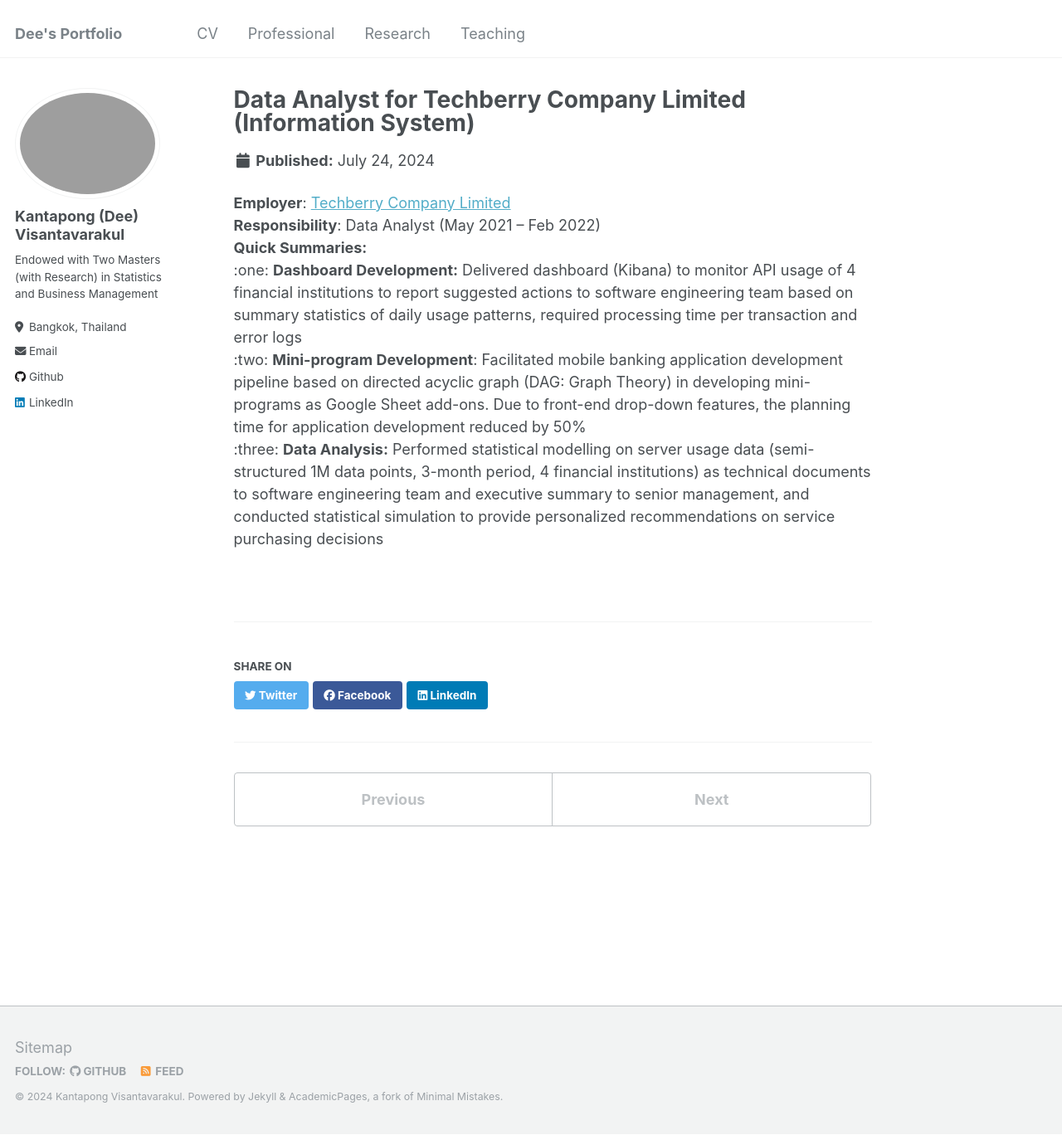
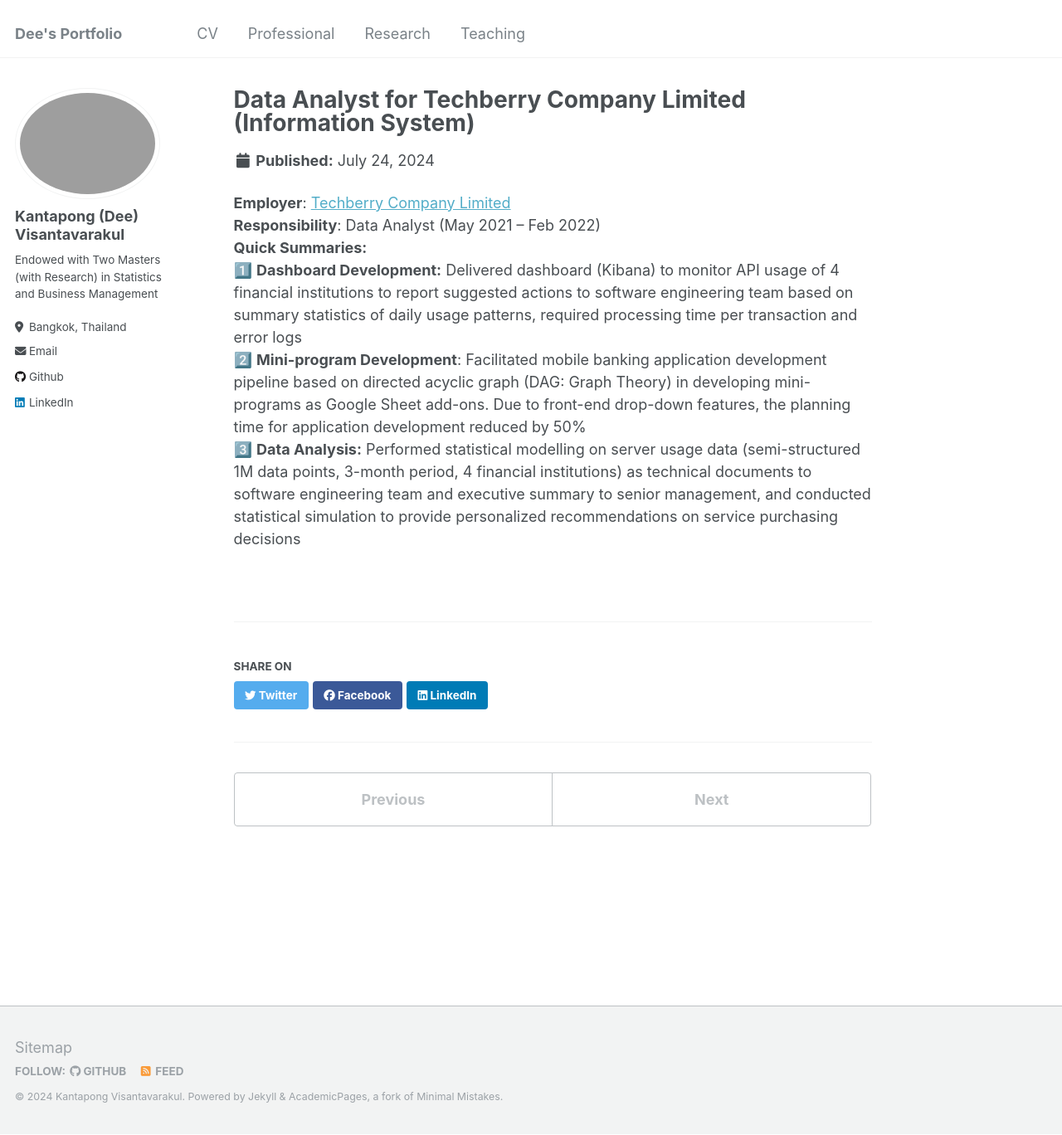
Before and after one commit to GoodDee/GoodDee.github.io, a Jekyll site: the page built from _portfolio/portfolio-2.md, in a window 1280 px wide and 1368 px high. Shown: the whole window at 83% size. Built offline with Jekyll 4.4.1, drawn with Linux system fonts in a browser that asks for light colours.

Commit message:
Update portfolio-2.md

```diff
--- a/_portfolio/portfolio-2.md
+++ b/_portfolio/portfolio-2.md
@@ -7,6 +7,6 @@ collection: portfolio
 **Employer**: [Techberry Company Limited](https://web.techberry.tech/)
 **Responsibility**: Data Analyst (May 2021 – Feb 2022)
 **Quick Summaries:**
-:one: **Dashboard Development:** Delivered dashboard (Kibana) to monitor API usage of 4 financial institutions to report suggested actions to software engineering team based on summary statistics of daily usage patterns, required processing time per transaction and error logs
-:two: **Mini-program Development**: Facilitated mobile banking application development pipeline based on directed acyclic graph (DAG: Graph Theory) in developing mini-programs as Google Sheet add-ons. Due to front-end drop-down features, the planning time for application development reduced by 50%
-:three: **Data Analysis:** Performed statistical modelling on server usage data (semi-structured 1M data points, 3-month period, 4 financial institutions) as technical documents to software engineering team and executive summary to senior management, and conducted statistical simulation to provide personalized recommendations on service purchasing decisions
+1️⃣ **Dashboard Development:** Delivered dashboard (Kibana) to monitor API usage of 4 financial institutions to report suggested actions to software engineering team based on summary statistics of daily usage patterns, required processing time per transaction and error logs
+2️⃣ **Mini-program Development**: Facilitated mobile banking application development pipeline based on directed acyclic graph (DAG: Graph Theory) in developing mini-programs as Google Sheet add-ons. Due to front-end drop-down features, the planning time for application development reduced by 50%
+3️⃣ **Data Analysis:** Performed statistical modelling on server usage data (semi-structured 1M data points, 3-month period, 4 financial institutions) as technical documents to software engineering team and executive summary to senior management, and conducted statistical simulation to provide personalized recommendations on service purchasing decisions
```
